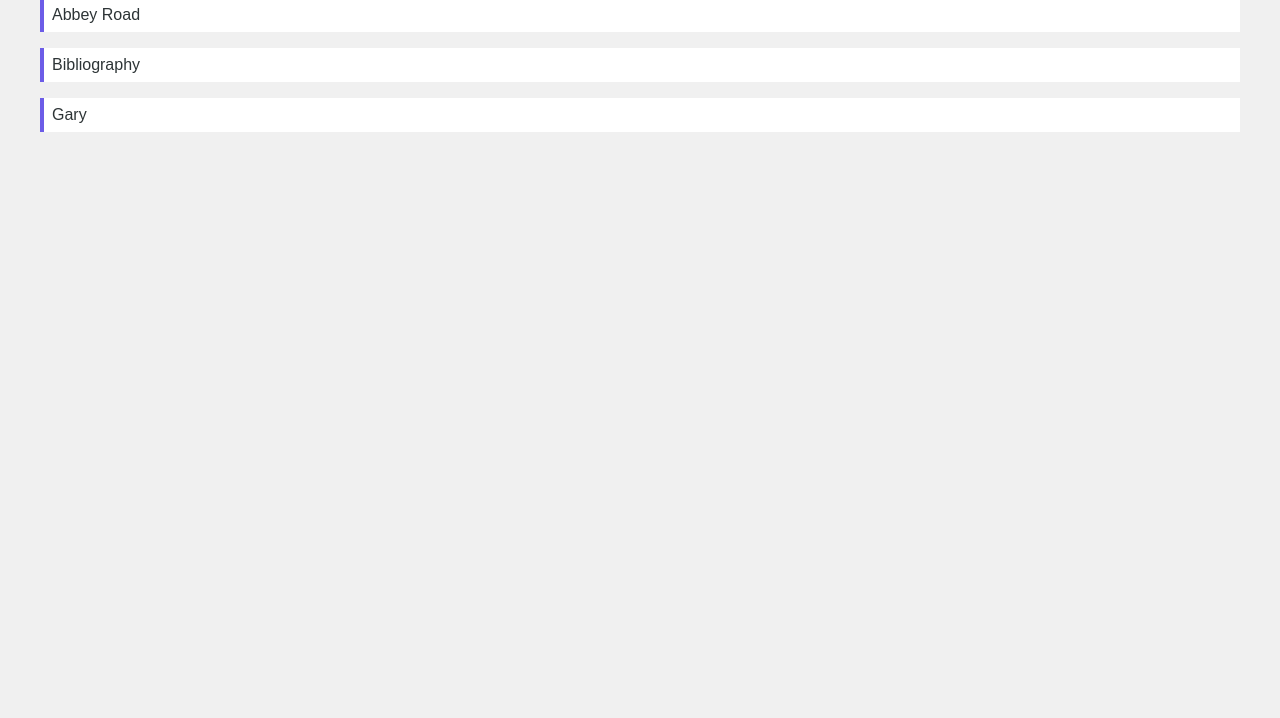
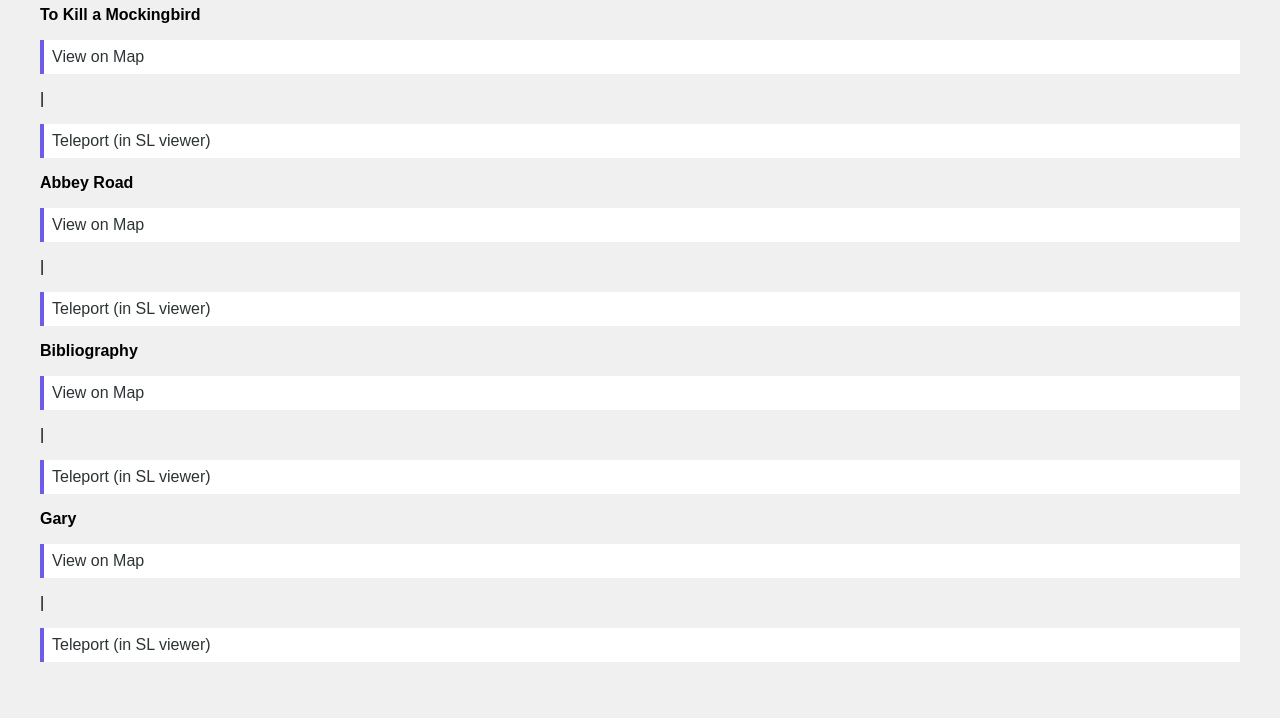
Before and after one commit to wovendan/slurls-page, a plain HTML site: page index.html in a window 1280 px wide. Shown: the part 172-890 px from the top of the page. Before the commit the page ends 800 px from the top, so only its background shows below. Drawn offline with Linux system fonts and the light colour scheme.

Commit message:
Update index.html

```diff
--- a/index.html
+++ b/index.html
@@ -23,9 +23,32 @@
 <body>
   <h1>Teleport to Topics in Second Life</h1>
 
-  <a href="http://maps.secondlife.com/secondlife/The%20Northern%20Forests/54/78/31" target="_blank">To Kill a Mockingbird</a>
-  <a href="http://maps.secondlife.com/secondlife/The%20Northern%20Forests/54/79/31" target="_blank">Abbey Road</a>
-  <a href="http://maps.secondlife.com/secondlife/The%20Northern%20Forests/54/80/31" target="_blank">Bibliography</a>
-  <a href="http://maps.secondlife.com/secondlife/The%20Northern%20Forests/54/81/31" target="_blank">Gary</a>
+<body>
+  <h1>Teleport to Topics in Second Life</h1>
+
+  <p>
+    <strong>To Kill a Mockingbird</strong><br>
+    <a href="http://maps.secondlife.com/secondlife/The%20Northern%20Forests/54/78/31" target="_blank">View on Map</a> |
+    <a href="secondlife:///app/teleport/The Northern Forests/54/78/31">Teleport (in SL viewer)</a>
+  </p>
+
+  <p>
+    <strong>Abbey Road</strong><br>
+    <a href="http://maps.secondlife.com/secondlife/The%20Northern%20Forests/54/79/31" target="_blank">View on Map</a> |
+    <a href="secondlife:///app/teleport/The Northern Forests/54/79/31">Teleport (in SL viewer)</a>
+  </p>
+
+  <p>
+    <strong>Bibliography</strong><br>
+    <a href="http://maps.secondlife.com/secondlife/The%20Northern%20Forests/54/80/31" target="_blank">View on Map</a> |
+    <a href="secondlife:///app/teleport/The Northern Forests/54/80/31">Teleport (in SL viewer)</a>
+  </p>
+
+  <p>
+    <strong>Gary</strong><br>
+    <a href="http://maps.secondlife.com/secondlife/The%20Northern%20Forests/54/81/31" target="_blank">View on Map</a> |
+    <a href="secondlife:///app/teleport/The Northern Forests/54/81/31">Teleport (in SL viewer)</a>
+  </p>
+</body>
 </body>
 </html>
```
